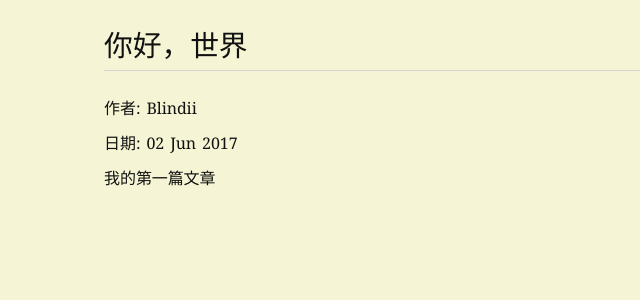
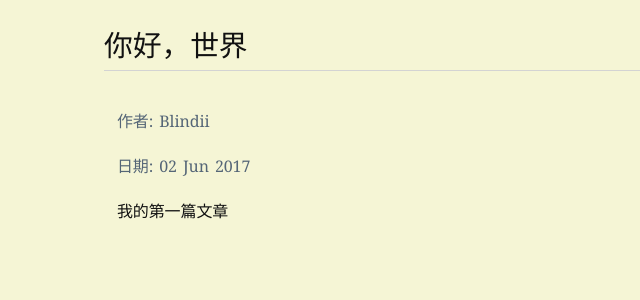
Before and after one commit to XiaoLLei/blog, a Jekyll site: the page built from _posts/2017-06-02-hello-world.html, in a window 1280 px wide. Shown: the top 300 px of the page, without its empty margins (0-640 px from the left). Built offline with Jekyll 4.4.1, drawn with Linux system fonts in a browser that asks for light colours.

Commit message:
jekyll test 15

```diff
--- a/_layouts/page.html
+++ b/_layouts/page.html
@@ -9,7 +9,7 @@
 
 <div id="container">
     <div id="header">
-        <h1>{{ page.title }}</h1>
+        <h1><a href="{{ site.baseurl }}">{{ page.title }}<a></h1>
     </div>
 
     <div id="content">
--- a/blog.css
+++ b/blog.css
@@ -37,7 +37,6 @@
   font-size: 1.6em;
   line-height: 220%;
 }
-
 
 /* Container */
 #container{
@@ -141,6 +140,17 @@
 }
 
 /* doc css*/
-#content .page-meta {
+#content .page-meta * {
     color:#556677;
 }
+
+#content p{
+  margin-top:1em;
+  line-height:180%;
+  margin-left:0.8em;
+}
+
+#site-meta {
+  background-color: #AAD2F0;
+  border-radius: 1em;
+}
```
